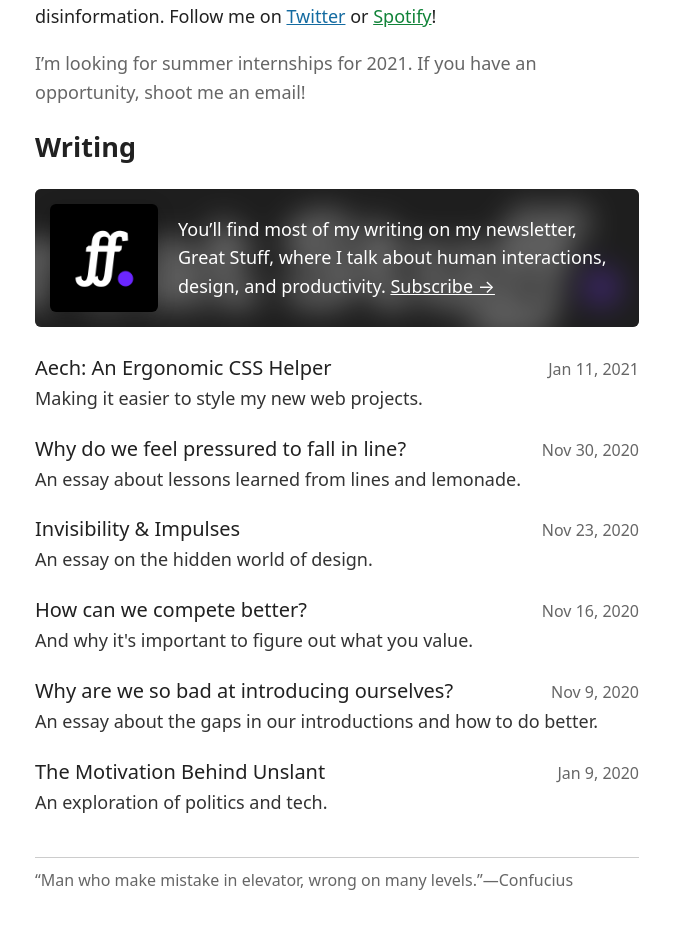
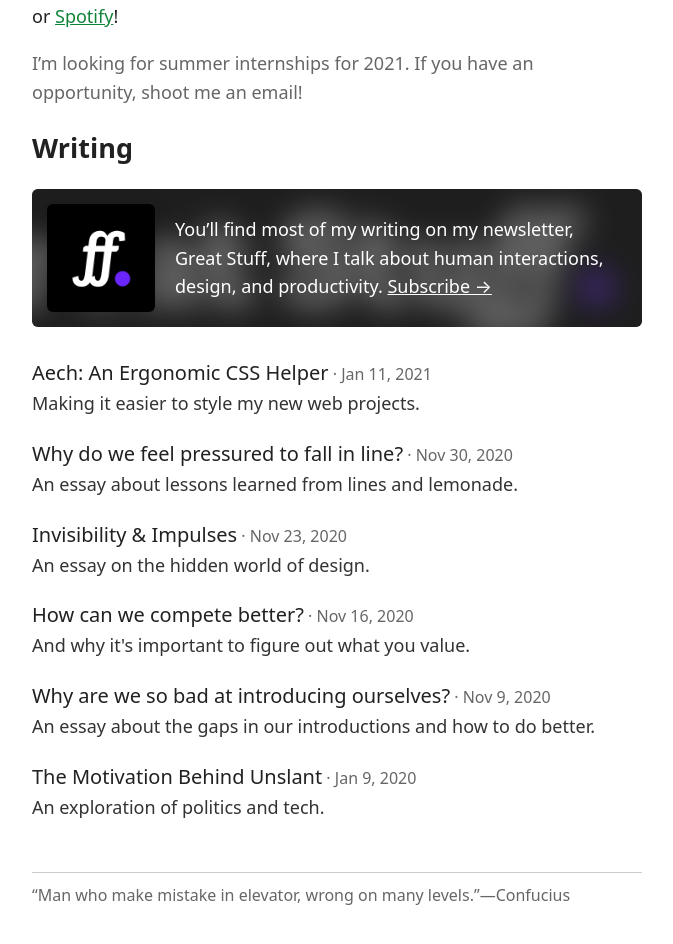
Before and after one commit to kbrgl/website, a Next.js app: page / in a window 1280 px wide. Shown: the part 346-1290 px from the top of the page, without its empty margins (303-976 px from the left). Built offline with nearby package versions, Linux system fonts and the light colour scheme; a web font is replaced by a local one.

Commit message:
Style and content tweaks

```diff
--- a/components/container.module.css
+++ b/components/container.module.css
@@ -1,5 +1,5 @@
 .container {
-  max-width: 640px;
+  max-width: 650px;
   margin: 0 auto;
-  padding: 0 1rem;
+  padding: 0 var(--m);
 }
--- a/components/navbar.module.css
+++ b/components/navbar.module.css
@@ -1,30 +1,13 @@
 .navbar {
+  background: #ffffff;
   border-bottom: 1px solid #ccc;
   padding: 18px 0;
 }
 
 .navbar a {
   text-decoration: none;
-  font-size: 16px;
-  margin-right: 10px;
-  position: relative;
-}
-
-.navbar a::before {
-  position: absolute;
-  z-index: -1;
-  left: 0;
-  right: 0;
-  top: 0;
-  bottom: 0;
-  content: "";
-  margin: -5px;
-  border-radius: 6px;
-  transition: background 0.15s ease-in-out;
-}
-
-.navbar a:hover::before {
-  background: #f4f4f4;
+  font-size: var(--font-size-xs);
+  margin-right: var(--xs);
 }
 
 .links {
@@ -33,5 +16,5 @@
 
 .links .name {
   font-weight: 500;
-  margin-right: 20px;
+  margin-right: var(--m);
 }
--- a/pages/index.tsx
+++ b/pages/index.tsx
@@ -62,8 +62,14 @@ export default function Home({ posts }: HomeProps) {
           >
             Conrad&nbsp;Foundation
           </a>
-          , and collaborating on research projects in healthcare
-          and disinformation. Follow me on{" "}
+          , and writing a weekly newsletter called{" "}
+          <a
+            style={{ color: "#6143a7", textDecorationColor: "currentColor" }}
+            href="https://kabirgoel.substack.com"
+          >
+            Great Stuff
+          </a>
+          . Follow me on{" "}
           <a
             style={{ color: "#146ba1", textDecorationColor: "currentColor" }}
             href="https://twitter.com/KabirGoel"
@@ -98,7 +104,9 @@ export default function Home({ posts }: HomeProps) {
                   <a>
                     <div className={styles.meta}>
                       <span className={styles.title}>{post.title}</span>
-                      <span className={styles.date}>{post.dateString}</span>
+                      <span className={styles.date}>
+                        &nbsp;&middot;&nbsp;{post.dateString}
+                      </span>
                     </div>
                     <p className={styles.subtitle}>{post.subtitle}</p>
                   </a>
--- a/styles/404.module.css
+++ b/styles/404.module.css
@@ -5,11 +5,11 @@
 }
 
 .main h1:first-of-type {
-  padding-right: 10px;
+  padding-right: var(--xs);
   border-right: 2px solid #ccc;
 }
 
 .main h1:last-of-type {
-  padding-left: 10px;
+  padding-left: var(--xs);
   font-weight: 400;
 }
--- a/styles/Home.module.css
+++ b/styles/Home.module.css
@@ -15,7 +15,7 @@
 }
 
 .picture img {
-  margin: 40px 0 10px;
+  margin: var(--xl) 0 var(--xs);
   height: 120px;
   width: 120px;
 }
@@ -25,37 +25,29 @@
 }
 
 .posts {
-  margin-top: 25px;
+  margin-top: var(--m);
   list-style-type: none;
   padding: 0;
 }
 
-.posts li {
-  margin-bottom: 20px;
-}
-
 .posts a {
+  padding: var(--xs) 0;
+  display: block;
   text-decoration: none;
 }
 
-.posts .meta {
-  display: flex;
-  justify-content: space-between;
-  align-items: baseline;
-}
-
 .posts .title {
-  font-size: 20px;
+  font-size: var(--font-size-m);
   font-weight: 500;
 }
 
 .posts .date {
   color: #666;
-  font-size: 16px;
+  font-size: var(--font-size-xs);
 }
 
 .posts .subtitle {
-  margin-top: 0px;
+  margin: 0;
   color: #333;
 }
 
@@ -67,7 +59,7 @@
 
   border-radius: 6px;
   background: #0008;
-  padding: 15px;
+  padding: var(--s);
   color: #fff;
 }
 
@@ -92,7 +84,7 @@
 .card .logo {
   width: 108px;
   height: 108px;
-  margin-right: 20px;
+  margin-right: var(--m);
   border-radius: 6px;
   box-shadow: 0 3px 18px 0 rgba(0, 0, 0, 0.2);
 }
@@ -104,9 +96,9 @@
 .footer {
   color: #666;
   border-top: 1px solid #ccc;
-  padding-top: 10px;
-  font-size: 16px;
-  margin: 40px 0;
+  padding-top: var(--xs);
+  font-size: var(--font-size-xs);
+  margin: var(--xl) 0;
 }
 
 @media screen and (max-width: 600px) {
@@ -116,12 +108,12 @@
   }
 
   .card {
-    padding: 20px;
+    padding: var(--m);
     flex-direction: column;
     align-items: flex-start;
   }
 
   .card img {
-    margin-bottom: 15px;
+    margin-bottom: var(--s);
   }
 }
--- a/styles/Note.module.css
+++ b/styles/Note.module.css
@@ -1,19 +1,19 @@
 .header {
-  margin: 40px 0;
+  margin: var(--xl) 0;
 }
 
 .meta {
-  font-size: 16px;
+  font-size: var(--font-size-xs);
   color: #888;
 }
 
 .title {
-  margin: 10px 0;
+  margin: var(--xxs) 0;
 }
 
 .subtitle {
   margin: 0;
-  font-size: 22px;
+  font-size: var(--font-size-l);
   font-weight: 400;
   color: #333;
 }
@@ -25,16 +25,16 @@
 }
 
 .content figcaption {
-  margin-top: -10px;
-  padding-bottom: 10px;
+  margin-top: calc(-1 * var(--xs));
+  padding-bottom: var(--xs);
   text-align: center;
-  font-size: 16px;
+  font-size: var(--font-size-xs);
   color: #666;
 }
 
 .content img {
   width: calc(100% + 10vw);
-  margin: 20px auto;
+  margin: var(--m) auto;
   transform: translateX(-5vw);
 }
 
@@ -51,36 +51,37 @@
 }
 
 .content ol li p {
-  margin: 5px 0;
+  margin: var(--xxs) 0;
 }
 
 .content ol li::before {
   content: "(" counter(list-counter) ")";
-  margin-right: 10px;
+  margin-right: var(--xs);
   font-weight: 600;
   color: #666;
 }
 
 .content :global(.footnote-backref) {
-  margin-left: 5px;
+  margin-left: var(--xxs);
   text-decoration: none;
 }
 
 .footer {
-  margin-bottom: 40px;
+  font-size: var(--font-size-xs);
+  margin-bottom: var(--xl);
 }
 
 .author {
-  margin: 40px 0 20px;
+  margin: var(--xl) 0 var(--m);
   border-radius: 6px;
   display: flex;
   align-items: center;
 }
 
 .author img {
-  margin-right: 15px;
-  height: 72px;
-  width: 72px;
+  margin-right: var(--s);
+  height: 48px;
+  width: 48px;
 }
 
 .author p {
@@ -88,14 +89,13 @@
 }
 
 .share {
-  font-size: 16px;
   color: #666;
-  margin-top: 5px;
+  margin-top: var(--xxs);
 }
 
 @media screen and (max-width: 770px) {
   .content h1 {
-    font-size: 28px;
+    font-size: var(--font-size-xl);
   }
 
   .content img {
--- a/styles/globals.css
+++ b/styles/globals.css
@@ -1,15 +1,46 @@
+:root {
+  /* Margin, padding, or anything else that needs a size */
+  --xxl: 60px;
+  --xl: 40px;
+  --l: 30px;
+  --m: 20px;
+  --s: 15px;
+  --xs: 10px;
+  --xxs: 5px;
+
+  /* Headings and large text */
+  --line-height-tight: 1.4;
+  /* Everything else */
+  --line-height-normal: 1.6;
+
+  /* Titles */
+  --font-size-xxl: 36px;
+  /* Headings */
+  --font-size-xl: 30px;
+  /* Subheadings */
+  --font-size-l: 24px;
+  /* Body text */
+  --font-size-m: 20px;
+  /* Default for all interface elements */
+  --font-size-s: 18px;
+  /* Buttons, navbar links, footer content, and so on */
+  --font-size-xs: 16px;
+  /* Breadcrumbs, tags, and smallcaps */
+  --font-size-xxs: 14px;
+}
+
 html,
 body {
   padding: 0;
   margin: 0;
 
-  font-size: 18px;
+  font-size: var(--font-size-s);
   font-family: neue-haas-unica, system-ui, -apple-system, BlinkMacSystemFont,
     Segoe UI, Roboto, Oxygen, Ubuntu, Cantarell, Fira Sans, Droid Sans,
     Helvetica Neue, sans-serif;
   text-rendering: optimizeLegibility;
   -webkit-font-smoothing: antialiased;
-  line-height: 1.6;
+  line-height: var(--line-height-normal);
   color: #212121;
 }
 
@@ -34,8 +65,7 @@ h3,
 h4,
 h5,
 h6 {
-  line-height: 1.2;
-  margin: 25px 0;
+  line-height: var(--line-height-tight);
 }
 
 * {
```
